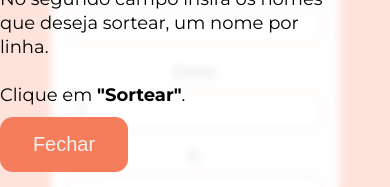
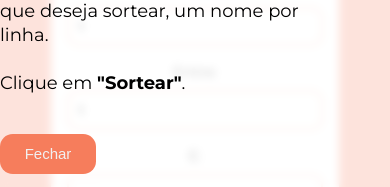
Before and after one commit to devthiagolinch/sorteioGramFront, a website: page index.html in a window 390 px wide. Both pictures are taken after a click on the element "Tutorial do Sorteio". Shown: the part 654-841 px from the top of the page. Drawn offline with Linux system fonts and the light colour scheme; a script that the page names is missing.

Commit message:
popup ficed 6

```diff
--- a/style.css
+++ b/style.css
@@ -634,12 +634,11 @@ main {
 }
 
 #btClosePopup {
-  font-size: 20px;
+  font-size: 15px;
   color: #f1f1f1;
 
-  width: 8rem;
-  padding: 1rem;
-  margin-top: -1rem;
+  width: 6rem;
+  padding: .7rem;
   border-radius: 0.8rem;
   background: #F67D5C;
   border-style: none;
```
